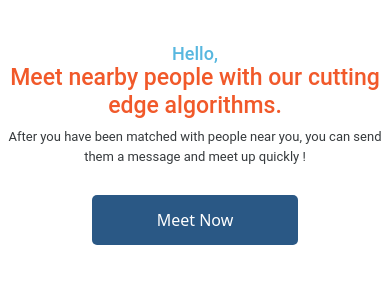
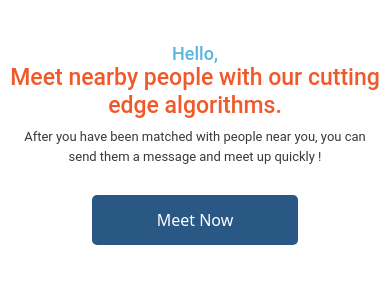
Before and after one commit to ReCoded-Org/capstone-turkey-love-thy-neighbour, a React (Create React App) app: page /meet in a window 390 px wide. Shown: the part 321-616 px from the top of the page. Built offline with nearby package versions, Linux system fonts and the light colour scheme; no server answers.

Commit message:
Indent the text in meet page horizontally by 10 px whenever the screen width is smaller than 576px

```diff
--- a/src/containers/Meet/index.scss
+++ b/src/containers/Meet/index.scss
@@ -10,7 +10,9 @@
       margin: 0;
 
       & > div:first-child {
-        padding: 0;
+        @media screen and (max-width: 575px) {
+          padding: 0 10px;
+        }
 
         h1 {
           color: $logo-red;
```
